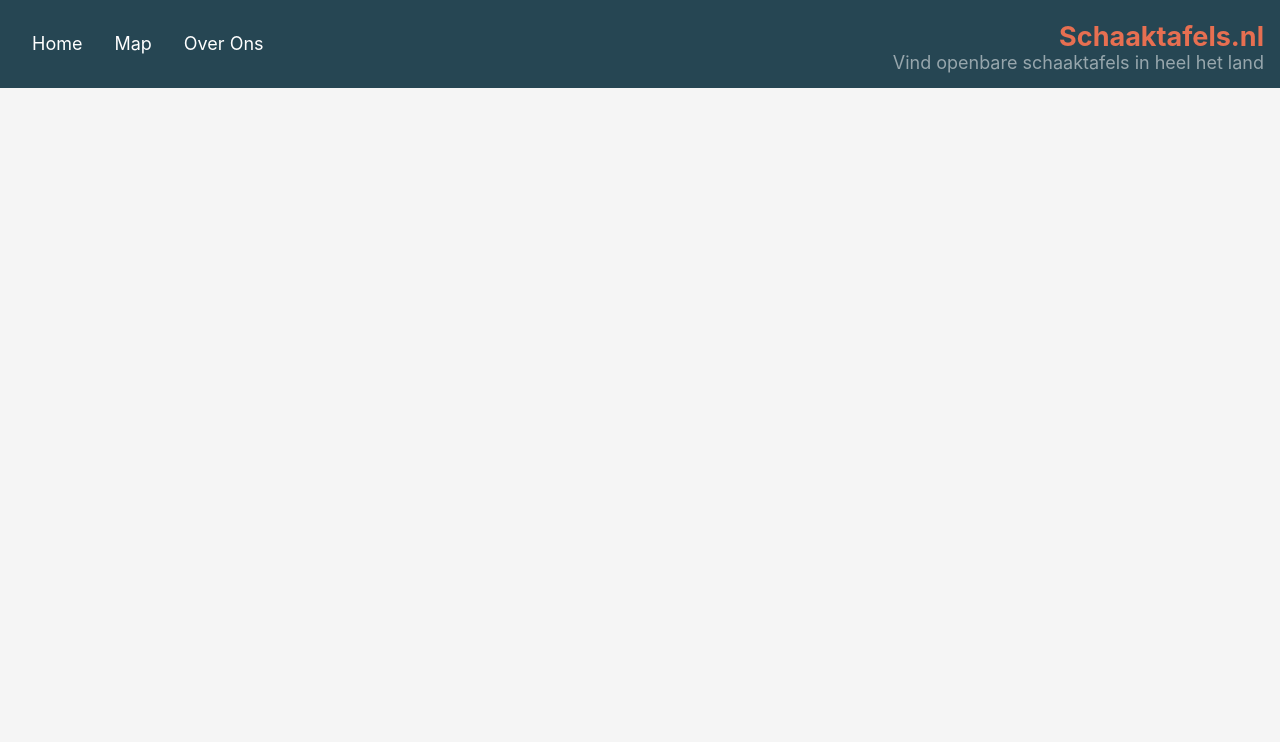
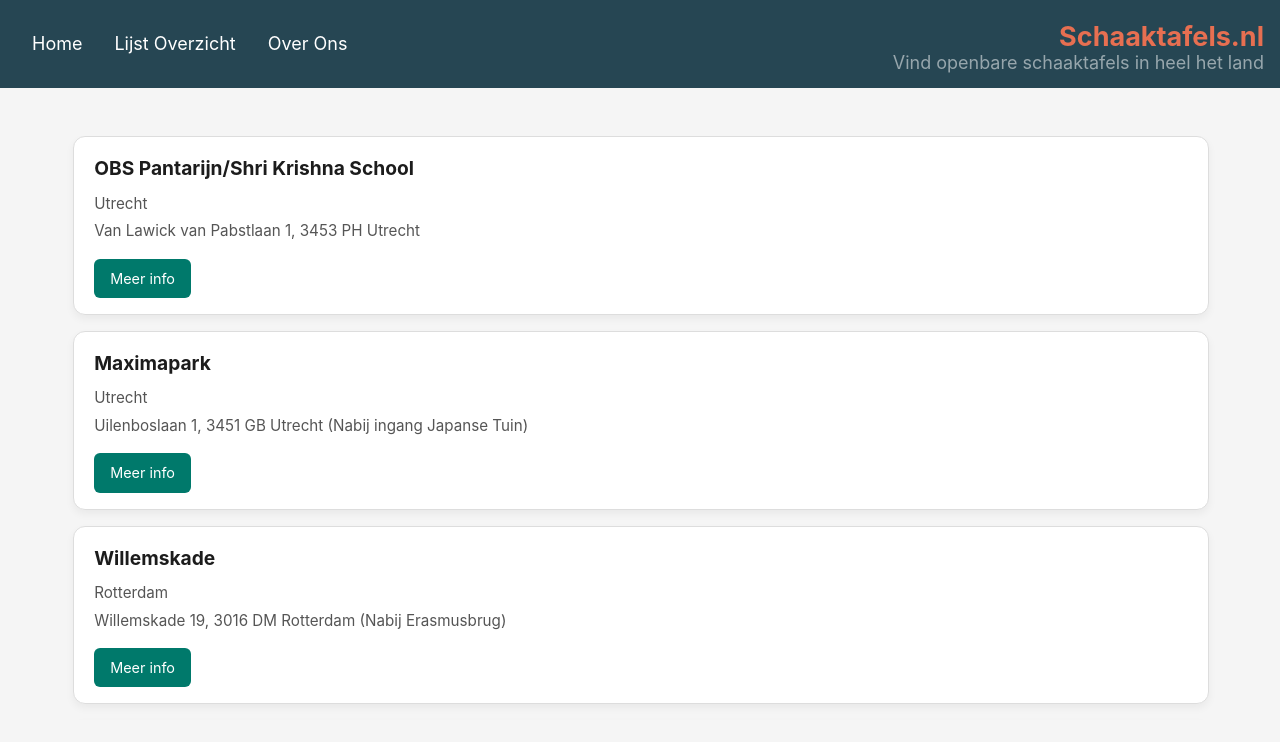
Before and after one commit to Modulo3002/modulo3002.github.io, a React (Vite) app: page /lijstoverzicht in a window 1280 px wide. Shown: the top 742 px of the page. Built offline with nearby package versions, Linux system fonts and the light colour scheme.

Commit message:
added listoverview link and a basic  list overview page

```diff
--- a/src/App.jsx
+++ b/src/App.jsx
@@ -3,6 +3,7 @@
 import TableDetail from "./pages/TableDetail";
 import MapPage from "./pages/MapPage";
 import About from "./pages/About";
+import ListOverview from "./pages/ListOverview"
 
 
 function App() {
@@ -14,8 +15,8 @@
         <Routes>
           <Route path="/" element={<MapPage />} />
           <Route path="/tafel/:id" element={<TableDetail />} />
-          <Route path="/MapOverzicht" element={<MapPage />} />
-          <Route path="/about" element={<About/>} />
+          <Route path="/lijstoverzicht" element={<ListOverview />} />
+          <Route path="/over" element={<About/>} />
 
         </Routes>
       </BrowserRouter>
--- a/src/components/Navbar.jsx
+++ b/src/components/Navbar.jsx
@@ -47,8 +47,8 @@
       {/* Menu */}
       <ul className={`navbar-menu ${menuOpen ? 'open' : ''}`}>
         <li><Link to="/">Home</Link></li>
-        <li><Link to="/MapOverzicht">Map</Link></li>
-        <li><Link to="/about">Over Ons</Link></li>
+        <li><Link to="/lijstoverzicht">Lijst Overzicht</Link></li>
+        <li><Link to="/over">Over Ons</Link></li>
       </ul>
 
       <div className="nav-text">
--- /dev/null
+++ b/src/pages/ListOverview.jsx
@@ -0,0 +1,21 @@
+import { Link } from 'react-router-dom';
+import tables from '../data/tables.json';
+
+export default function ListOverview() {
+  return (
+    <ul className="table-list">
+      {tables.map((table) => (
+        <li key={table.id}>
+          <div className="table-card">
+            <h3>{table.name}</h3>
+            <p>{table.location}</p>
+            <p>{table.address}</p>
+            <Link to={`/tafel/${table.id}`} className="btn-more-info">
+              Meer info
+            </Link>
+          </div>
+        </li>
+      ))}
+    </ul>
+  );
+}
```
